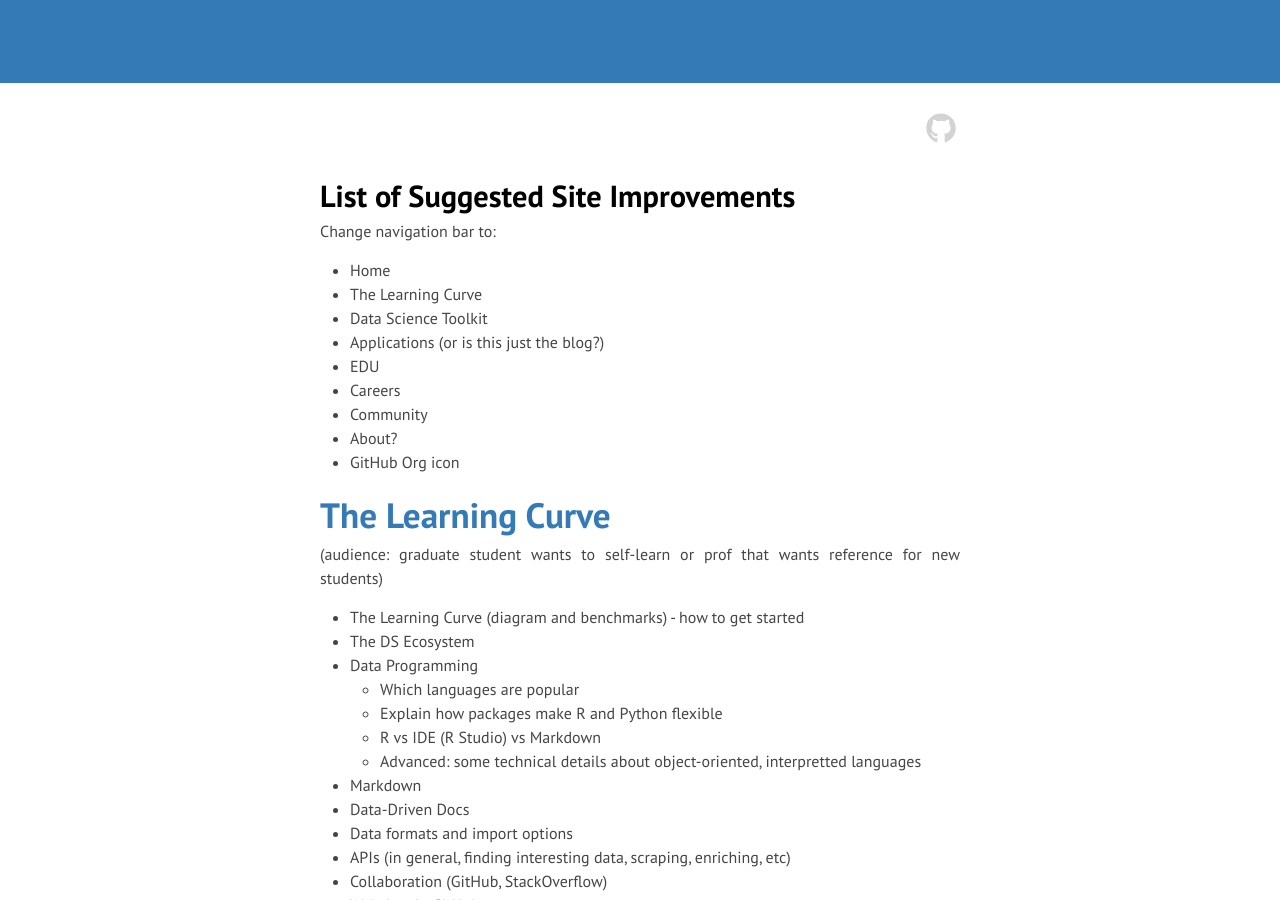
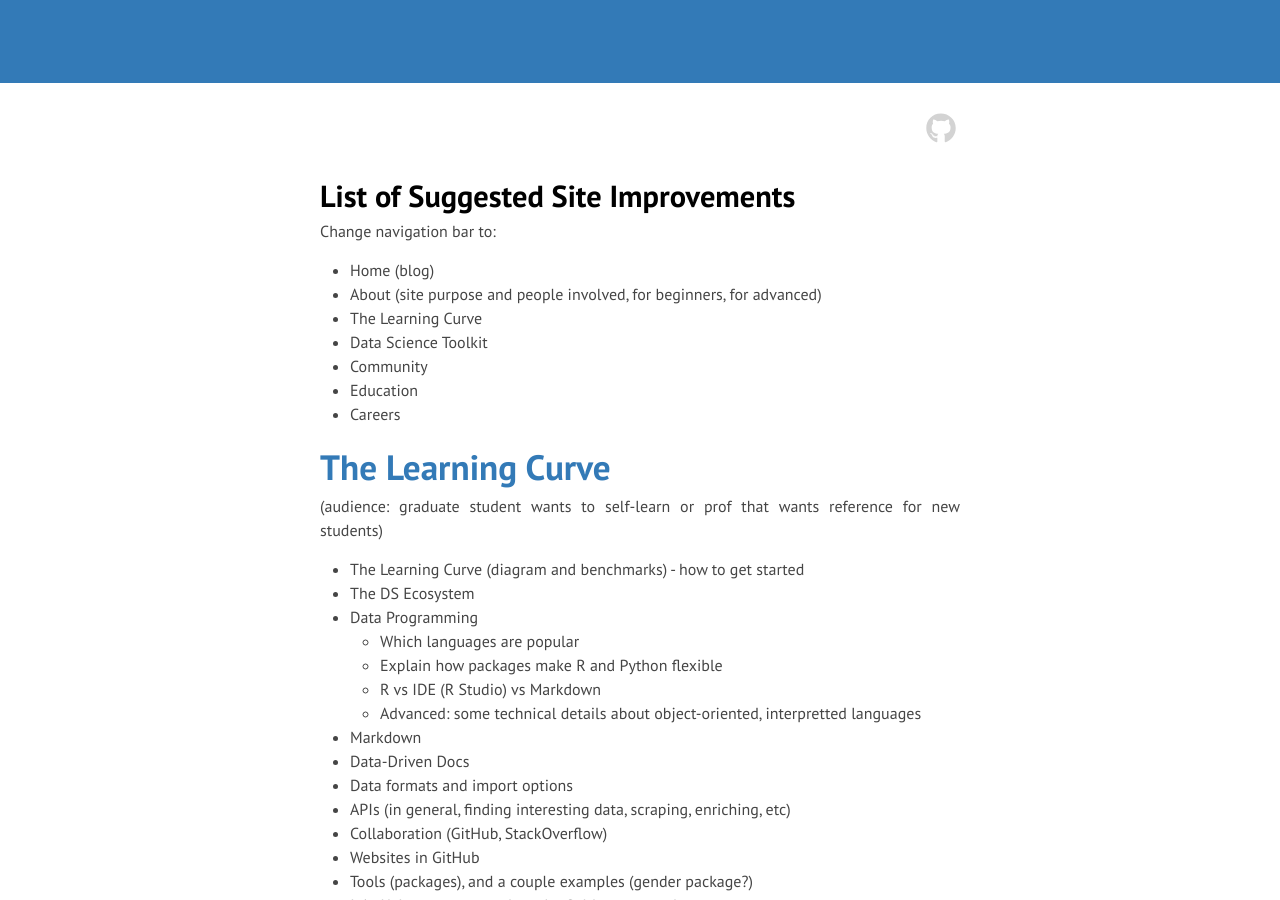
Before and after one commit to DS4PS/ds4ps.github.io, a Jekyll site: the page built from website-to-do.md, in a window 1280 px wide and 900 px high, scrolled down 367 px. Built offline with Jekyll 4.4.1, drawn with Linux system fonts in a browser that asks for light colours; nearby versions of some CDN libraries; our own code applies the rules of GitHub Pages for plain Markdown files; library files that are not in the unit come from our copies.

Commit message:
Update website-to-do.md

```diff
--- a/website-to-do.md
+++ b/website-to-do.md
@@ -4,15 +4,15 @@
 
 Change navigation bar to:
 
-* Home
+* Home (blog)
+* About (site purpose and people involved, for beginners, for advanced)
 * The Learning Curve
 * Data Science Toolkit
-* Applications (or is this just the blog?)
-* EDU
+* Community
+* Education
 * Careers
-* Community
-* About?
-* GitHub Org icon
+
+
 
 
 ## The Learning Curve
```
